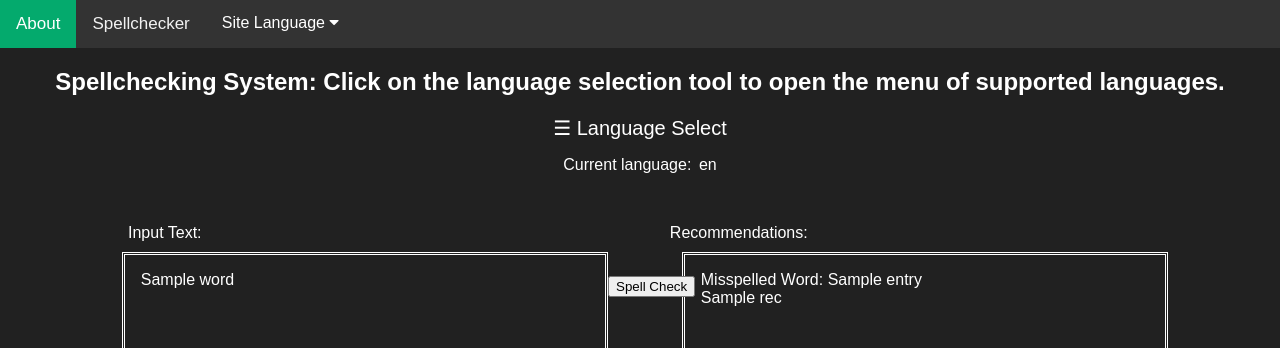
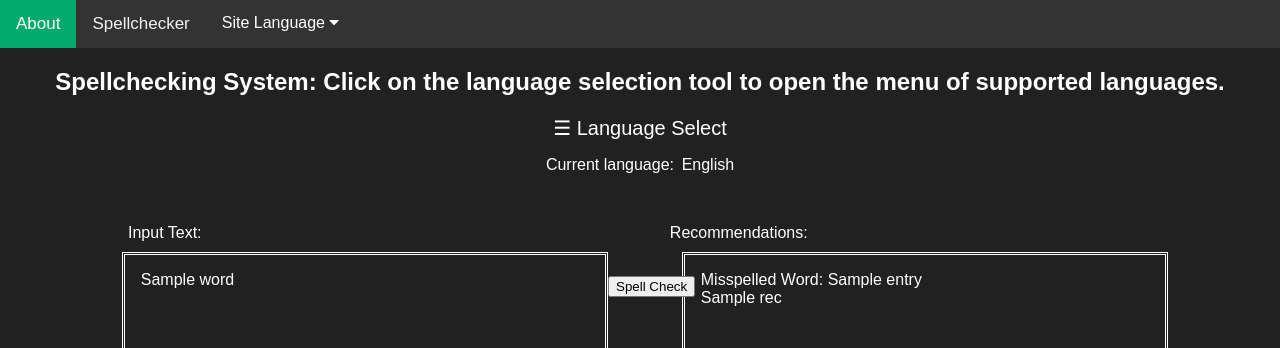
Before and after one commit to GreihMurray/SoftwareDevProject2021, a Flask app: template app/templates/index.html in a window 1280 px wide. Shown: the top 348 px of the page. Run offline with Flask 2, Linux system fonts and the light colour scheme; the template is opened without the code that fills it: most values are stand-ins (such as "Sample title", 1, 10 or a date in 2020).

Commit message:
Bug Fix
Fixed a bug created by switching page langauge

```diff
--- a/app/templates/index.html
+++ b/app/templates/index.html
@@ -28,8 +28,8 @@ HTML file that uses base template to create specific page for textbox editor
         <div id="mySidenav" class="sidenav">
             <a href="javascript:void(0)" class="closebtn" onclick="closeNav()">&times;</a>
             <a>{{ _('Languages:') }}</a>
-            <a onclick="lang_select(this); closeNav();">{{ _('English') }}</a>
-            <a onclick="lang_select(this); closeNav();">{{ _('Irish') }}</a>
+            <a onclick="lang_select(this, 'English'); closeNav();">{{ _('English') }}</a>
+            <a onclick="lang_select(this, 'Irish'); closeNav();">{{ _('Irish') }}</a>
         </div>
 
         <style>
@@ -55,7 +55,7 @@ HTML file that uses base template to create specific page for textbox editor
         <div class="container">
             <form method='POST' id="TextForm" onsubmit="return getContent()" spellcheck="false">
                 <textarea id="InputOutputTextArea" style="display: none" name="TextToCheck"></textarea>
-                <textarea id="LangSelectTextArea" style="display: none" name="LangSelect">{{ _('English') }}</textarea>
+                <textarea id="LangSelectTextArea" style="display: none" name="LangSelect">English</textarea>
                 <div contenteditable="true" id="InputOutputDiv" class="divStyleLeft" style="float: left">
                     {% for word in misspelled_words%}
                         {%if word[1] != ' '%}
@@ -140,16 +140,15 @@ HTML file that uses base template to create specific page for textbox editor
             }
         }
 
-        function lang_select(obj){
+        function lang_select(obj, lang){
             console.log($(obj).text());
             word = $(obj).text();
             document.querySelector("#Language").innerHTML = word;
-            document.getElementById("LangSelectTextArea").innerHTML = word;
+            document.getElementById("LangSelectTextArea").innerHTML = lang;
         }
 
         function setLanguage(){
             {%if langSelect%}
-                document.querySelector("#Language").innerHTML = "{{langSelect}}";
                 document.getElementById("LangSelectTextArea").innerHTML = "{{ langSelect }}"
             {%endif%}
         }
```
